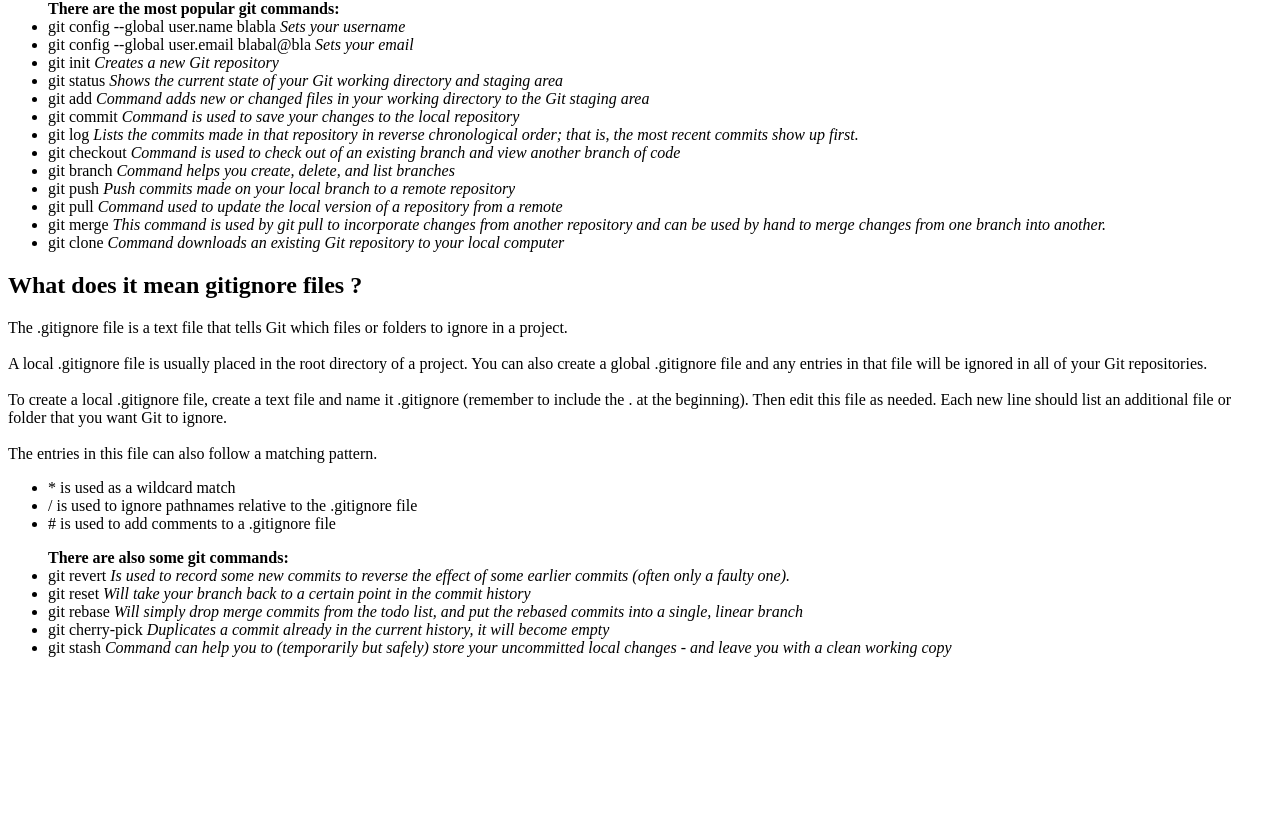
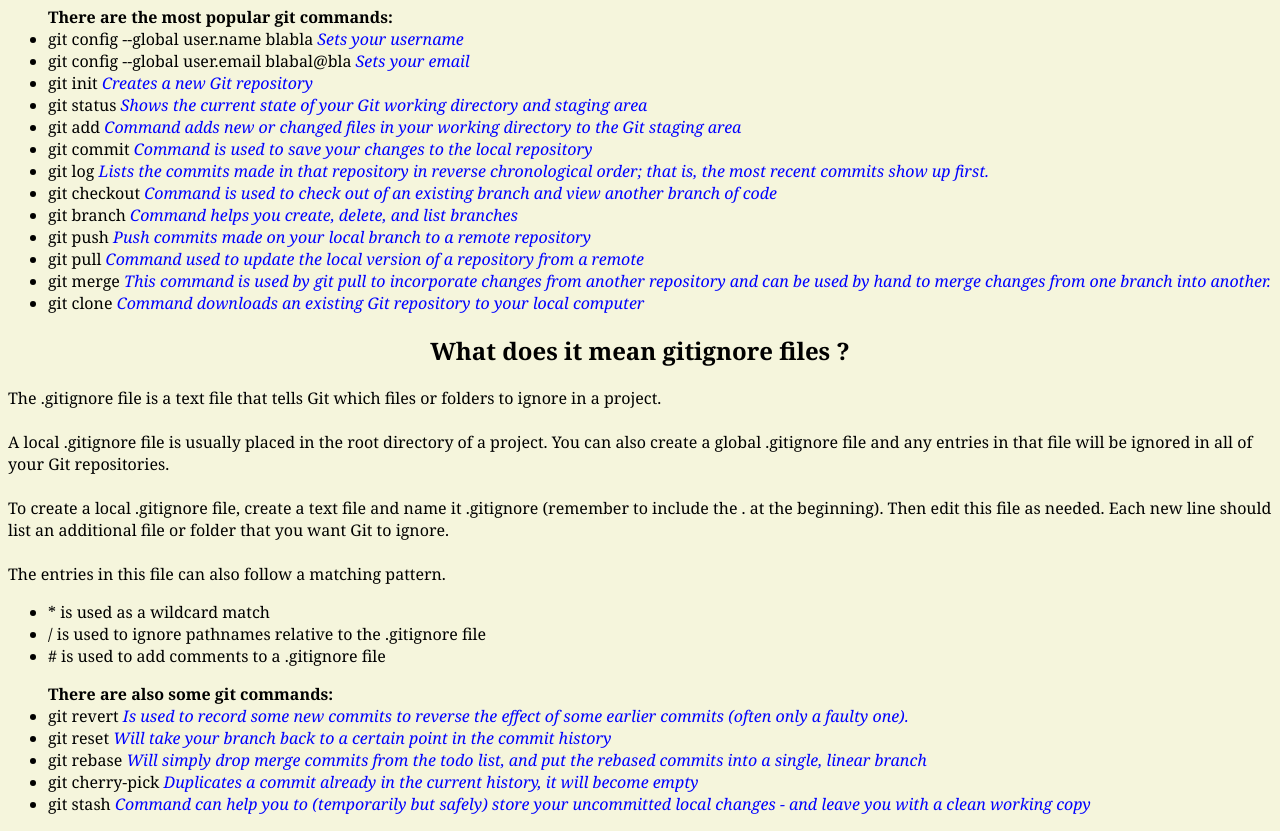
Before and after one commit to MariiaSalamakha/hw-1, a plain HTML site: page index.html in a window 1280 px wide. Shown: the part 80-911 px from the top of the page. Before the commit the page ends 800 px from the top, so only its background shows below. Drawn offline with Linux system fonts and the light colour scheme.

Commit message:
addet style

```diff
--- a/index.html
+++ b/index.html
@@ -4,12 +4,36 @@
     <meta charset="UTF-8">
     <meta name="viewport" content="width=device-width, initial-scale=1.0">
     <title>Home Work 1</title>
+    <style>
+        *
+        {
+          font-size: 20 px;
+          font-family: Georgia, 'Times New Roman', Times, serif;
+          background-color: beige;
+
+        }
+        h1, h2
+        {
+            text-align: center;
+        }
+        em
+        {
+            color: blue;
+
+        }
+
+
+    </style>
+
 </head>
 <body>
     <h1>
         Git commands
     </h1>
     <ul><strong>There are the most popular git commands:</strong>
+
+        <br>
+
         <li>
             git config --global user.name blabla <em>Sets your username</em>
         </li>
@@ -73,6 +97,9 @@
         </li>
     </ul>
     <ul><strong>There are also some git commands:</strong>
+
+        <br>
+
         <li>git revert <em>Is used to record some new commits to reverse the effect of some earlier commits (often only a faulty one).</em>
         </li>
         <li>git reset <em>Will take your branch back to a certain point in the commit history</em>
```
